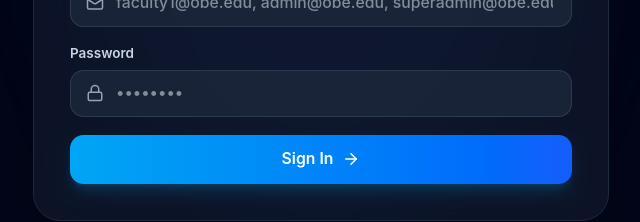
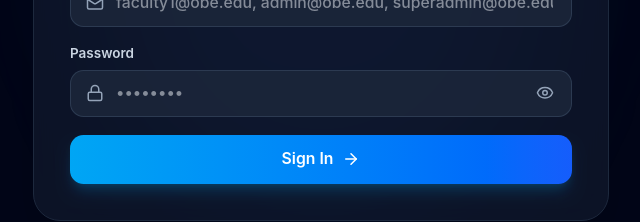
Before and after one commit to JanhaviBirajdar/CO-PO-software, a React (Vite) app in the folder frontend/: page /login in a window 1280 px wide. Shown: the part 418-640 px from the top of the page, without its empty margins (319-959 px from the left). Built offline with nearby package versions, Linux system fonts and the light colour scheme; no server answers.

Commit message:
password eye added

```diff
--- a/frontend/src/pages/Login.tsx
+++ b/frontend/src/pages/Login.tsx
@@ -1,6 +1,6 @@
 import React, { useState } from 'react';
 import { useNavigate } from 'react-router-dom';
-import { Sparkles, Lock, Mail, ArrowRight, ShieldCheck, UserCheck } from 'lucide-react';
+import { Sparkles, Lock, Mail, ArrowRight, ShieldCheck, UserCheck, Eye, EyeOff } from 'lucide-react';
 import { useAuth } from '../context/AuthContext';
 import { apiClient } from '../api/apiClient';
 import type { Role } from '../types';
@@ -8,6 +8,7 @@
 export const Login: React.FC = () => {
   const [email, setEmail] = useState('');
   const [password, setPassword] = useState('');
+  const [showPassword, setShowPassword] = useState(false);
   const [error, setError] = useState<string | null>(null);
   const [isSubmitting, setIsSubmitting] = useState(false);
 
@@ -100,13 +101,26 @@
             <div className="relative">
               <Lock className="w-4 h-4 text-slate-500 absolute left-3.5 top-1/2 -translate-y-1/2" />
               <input
-                type="password"
+                type={showPassword ? 'text' : 'password'}
                 required
                 value={password}
                 onChange={(e) => setPassword(e.target.value)}
                 placeholder="••••••••"
-                className="w-full bg-slate-800/80 border border-slate-700/80 text-slate-100 text-sm rounded-xl pl-10 pr-4 py-2.5 focus:outline-none focus:border-sky-500 focus:ring-1 focus:ring-sky-500 transition-all"
+                className="w-full bg-slate-800/80 border border-slate-700/80 text-slate-100 text-sm rounded-xl pl-10 pr-10 py-2.5 focus:outline-none focus:border-sky-500 focus:ring-1 focus:ring-sky-500 transition-all"
               />
+              <button
+                type="button"
+                onClick={() => setShowPassword(!showPassword)}
+                className="absolute right-3.5 top-1/2 -translate-y-1/2 text-slate-500 hover:text-slate-300 focus:outline-none transition-colors cursor-pointer p-0.5"
+                title={showPassword ? 'Hide password' : 'Show password'}
+                aria-label={showPassword ? 'Hide password' : 'Show password'}
+              >
+                {showPassword ? (
+                  <EyeOff className="w-4 h-4" />
+                ) : (
+                  <Eye className="w-4 h-4" />
+                )}
+              </button>
             </div>
           </div>
 
```
